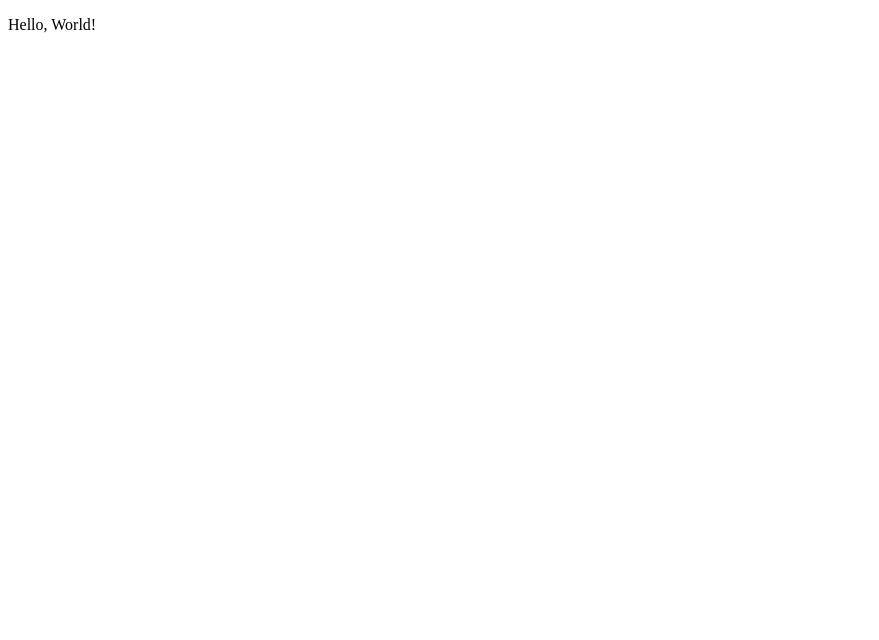
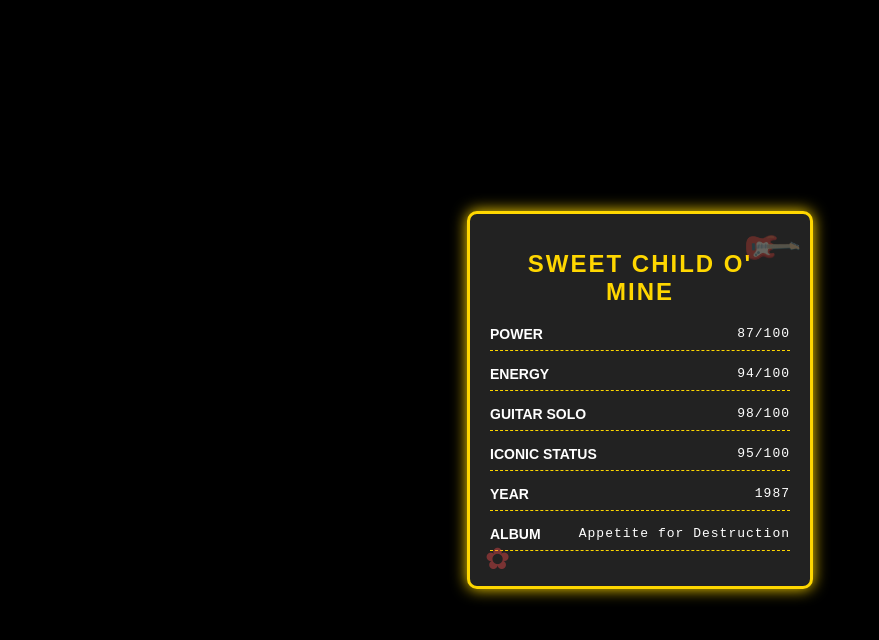
Before and after one commit to ggangcrush/ggangcrush.github.io, a plain HTML site: page index.html in a window 1280 px wide. Shown: the whole page, without its empty margins (0-879 px from the left). Drawn offline with Linux system fonts and the light colour scheme.

Commit message:
Update index.html

```diff
--- a/index.html
+++ b/index.html
@@ -1,12 +1,49 @@
 <!DOCTYPE html>
 <html lang="en">
 <head>
-	<meta charset="UTF-8">
-	<meta http-equiv="X-UA-Compatible" content="IE=edge">
-	<meta name="viewport" content="width=device-width, initial-scale=1.0">
-	<title>Portfolio</title>
+  <meta charset="UTF-8">
+  <meta name="viewport" content="width=device-width, initial-scale=1.0">
+  <title>Sweet Child O' Mine Stat Box</title>
 </head>
-<body>
-  <p>Hello, World!</p>
+<body style="font-family: Arial, sans-serif; background-color: #000; color: #fff; display: flex; justify-content: center; align-items: center; height: 100vh; margin: 0;">
+  <div style="width: 300px; background-color: #222; border: 3px solid #ffd700; border-radius: 10px; padding: 20px; position: relative; box-shadow: 0 0 15px #ffd700;">
+    <!-- Guitar symbol using HTML entities -->
+    <div style="position: absolute; top: 10px; right: 15px; font-size: 40px; transform: rotate(45deg); opacity: 0.3;">🎸</div>
+
+    <!-- Rose symbol using HTML entities -->
+    <div style="position: absolute; bottom: 10px; left: 15px; font-size: 30px; color: #ff4d4d; opacity: 0.4;">✿</div>
+
+    <h1 style="text-align: center; font-size: 24px; font-weight: bold; margin-bottom: 20px; color: #ffd700; text-transform: uppercase; letter-spacing: 2px;">Sweet Child O' Mine</h1>
+
+    <div style="display: flex; justify-content: space-between; margin-bottom: 15px; border-bottom: 1px dashed #ffd700; padding-bottom: 8px;">
+      <span style="font-weight: bold; text-transform: uppercase; font-size: 14px;">Power</span>
+      <span style="font-family: monospace; letter-spacing: 1px;">87/100</span>
+    </div>
+
+    <div style="display: flex; justify-content: space-between; margin-bottom: 15px; border-bottom: 1px dashed #ffd700; padding-bottom: 8px;">
+      <span style="font-weight: bold; text-transform: uppercase; font-size: 14px;">Energy</span>
+      <span style="font-family: monospace; letter-spacing: 1px;">94/100</span>
+    </div>
+
+    <div style="display: flex; justify-content: space-between; margin-bottom: 15px; border-bottom: 1px dashed #ffd700; padding-bottom: 8px;">
+      <span style="font-weight: bold; text-transform: uppercase; font-size: 14px;">Guitar Solo</span>
+      <span style="font-family: monospace; letter-spacing: 1px;">98/100</span>
+    </div>
+
+    <div style="display: flex; justify-content: space-between; margin-bottom: 15px; border-bottom: 1px dashed #ffd700; padding-bottom: 8px;">
+      <span style="font-weight: bold; text-transform: uppercase; font-size: 14px;">Iconic Status</span>
+      <span style="font-family: monospace; letter-spacing: 1px;">95/100</span>
+    </div>
+
+    <div style="display: flex; justify-content: space-between; margin-bottom: 15px; border-bottom: 1px dashed #ffd700; padding-bottom: 8px;">
+      <span style="font-weight: bold; text-transform: uppercase; font-size: 14px;">Year</span>
+      <span style="font-family: monospace; letter-spacing: 1px;">1987</span>
+    </div>
+
+    <div style="display: flex; justify-content: space-between; margin-bottom: 15px; border-bottom: 1px dashed #ffd700; padding-bottom: 8px;">
+      <span style="font-weight: bold; text-transform: uppercase; font-size: 14px;">Album</span>
+      <span style="font-family: monospace; letter-spacing: 1px;">Appetite for Destruction</span>
+    </div>
+  </div>
 </body>
 </html>
```
